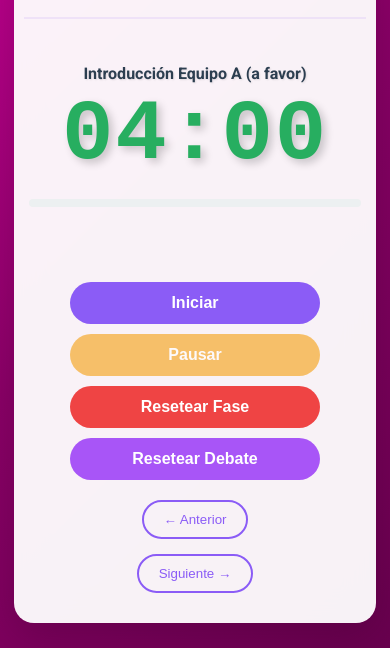
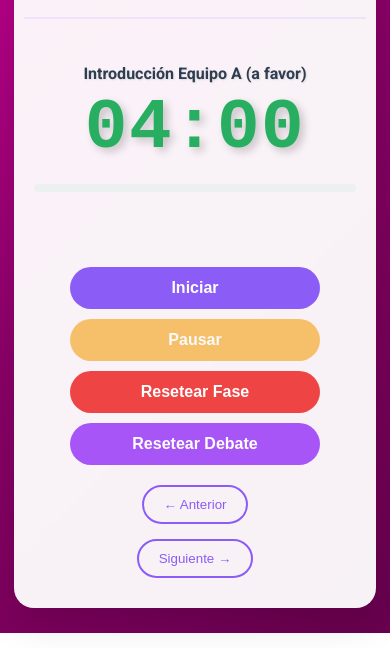
Before and after one commit to fgs36-ua/cronometro-ada, a website: page index.html in a window 390 px wide. Shown: the part 227-875 px from the top of the page. Drawn offline with Linux system fonts and the light colour scheme.

Commit message:
responsive con negativo arreglado

```diff
--- a/script.js
+++ b/script.js
@@ -230,7 +230,7 @@ class DebateTimer {
         }
     }    adjustTimerSize() {
         const timerContainer = this.timerDisplay.parentElement;
-        const containerWidth = timerContainer.offsetWidth;
+        const containerWidth = timerContainer.offsetWidth - 20; // Margen de seguridad
         const text = this.timerDisplay.textContent;
 
         // Resetear estilos inline primero para obtener medidas naturales
@@ -238,26 +238,36 @@ class DebateTimer {
         this.timerDisplay.style.whiteSpace = '';
         this.timerDisplay.style.wordBreak = '';
         this.timerDisplay.style.overflow = '';
+        this.timerDisplay.style.letterSpacing = '';
 
         // Solo aplicar ajustes en pantallas pequeñas
         if (containerWidth < 600) {
-            // Usar clamp para un escalado más fluido
-            const baseSize = Math.min(containerWidth / text.length * 2, containerWidth * 0.25);
-            const minSize = Math.max(baseSize * 0.4, 32); // Tamaño mínimo de 32px
-            const maxSize = Math.min(baseSize, 120); // Tamaño máximo de 120px
+            // Considerar texto más largo para tiempo negativo
+            const hasNegativeSign = text.includes('-');
+            const textLength = text.length;
+            const adjustmentFactor = hasNegativeSign ? 1.8 : 2.2; // Menos espacio para negativos
 
-            this.timerDisplay.style.fontSize = `clamp(${minSize}px, ${baseSize}px, ${maxSize}px)`;
+            // Calcular tamaño base considerando el ancho disponible y longitud del texto
+            const baseSize = Math.min(containerWidth / textLength * adjustmentFactor, containerWidth * 0.22);
+            const minSize = Math.max(baseSize * 0.5, 28); // Tamaño mínimo
+            const maxSize = Math.min(baseSize, hasNegativeSign ? 100 : 120); // Límite menor para negativos
+
+            this.timerDisplay.style.fontSize = `${Math.max(minSize, Math.min(maxSize, baseSize))}px`;
             this.timerDisplay.style.whiteSpace = 'normal';
             this.timerDisplay.style.wordBreak = 'break-all';
             this.timerDisplay.style.overflow = 'visible';
-            this.timerDisplay.style.letterSpacing = '0.02em';
+            this.timerDisplay.style.letterSpacing = hasNegativeSign ? '0.01em' : '0.02em';
             this.timerDisplay.style.lineHeight = '1';
+            this.timerDisplay.style.textAlign = 'center';
 
-            // Verificar si aún se desborda después del ajuste
+            // Verificación adicional para asegurar que cabe
             setTimeout(() => {
-                if (this.timerDisplay.scrollWidth > containerWidth) {
-                    const adjustedSize = Math.max((containerWidth / this.timerDisplay.scrollWidth) * maxSize, minSize);
-                    this.timerDisplay.style.fontSize = `${adjustedSize}px`;
+                const actualWidth = this.timerDisplay.scrollWidth;
+                if (actualWidth > containerWidth) {
+                    // Reducir más agresivamente si no cabe
+                    const reductionFactor = containerWidth / actualWidth;
+                    const newSize = Math.max(minSize, maxSize * reductionFactor * 0.95);
+                    this.timerDisplay.style.fontSize = `${newSize}px`;
                 }
             }, 10);
         }
@@ -563,13 +573,19 @@ class DebateTimer {
         }
 
         const phase = this.phases[this.currentPhaseIndex];
-        this.currentSpeakerDisplay.textContent = phase.name;
-
-        // Formatear tiempo
+        this.currentSpeakerDisplay.textContent = phase.name;        // Formatear tiempo
         const minutes = Math.floor(Math.abs(this.currentTime) / 60);
         const seconds = Math.abs(this.currentTime) % 60;
         const timeString = `${this.currentTime < 0 ? '-' : ''}${minutes.toString().padStart(2, '0')}:${seconds.toString().padStart(2, '0')}`;
+        const previousTimeString = this.timerDisplay.textContent;
         this.timerDisplay.textContent = timeString;
+
+        // Ajustar tamaño si cambió la longitud del texto (ej: de positivo a negativo)
+        const timerContainer = this.timerDisplay.parentElement;
+        const containerWidth = timerContainer.offsetWidth;
+        if (previousTimeString.length !== timeString.length || containerWidth < 600) {
+            this.adjustTimerSize();
+        }
 
         // Actualizar barra de progreso
         const progress = Math.max(0, (this.totalTime - this.currentTime) / this.totalTime * 100);
@@ -586,9 +602,6 @@ class DebateTimer {
             this.timerDisplay.classList.add('warning');
             this.progressFill.classList.add('warning');
         }
-
-        // Ajustar tamaño del cronómetro para dispositivos móviles
-        this.adjustTimerSize();
 
         // Actualizar panel de fases siempre
         this.updatePhasesList();
--- a/styles.css
+++ b/styles.css
@@ -637,21 +637,23 @@ h1 {
     h1 {
         font-size: 2rem;
     }
-
-    .timer {
-        font-size: clamp(4rem, 15vw, 8rem);
+      .timer {
+        font-size: clamp(4rem, 13vw, 8rem);
         line-height: 1;
         white-space: normal;
         word-break: break-all;
-        letter-spacing: 0.05em;
+        letter-spacing: 0.03em;
         overflow: visible;
         text-align: center;
-        padding: 0 10px;
+        padding: 0 15px;
+        max-width: 100%;
+        box-sizing: border-box;
     }
 
     .timer-display {
-        padding: 20px 10px;
+        padding: 20px 15px;
         overflow: hidden;
+        max-width: 100%;
     }
 
     .current-speaker {
@@ -733,22 +735,24 @@ h1 {
         margin: 15px auto;
         max-width: none;
     }
-
-    .timer {
-        font-size: clamp(3rem, 12vw, 5rem);
+      .timer {
+        font-size: clamp(3rem, 11vw, 5rem);
         line-height: 1;
         white-space: normal;
         word-break: break-all;
-        letter-spacing: 0.02em;
+        letter-spacing: 0.01em;
         overflow: visible;
         text-align: center;
-        padding: 0 5px;
+        padding: 0 10px;
+        max-width: 100%;
+        box-sizing: border-box;
     }
 
     .timer-display {
-        padding: 15px 5px;
+        padding: 15px 10px;
         min-height: auto;
         overflow: hidden;
+        max-width: 100%;
     }
 
     .current-speaker {
@@ -782,20 +786,23 @@ h1 {
         margin: 10px auto;
         max-width: none;
     }
-
-    .timer {
-        font-size: clamp(2.5rem, 10vw, 4rem);
+      .timer {
+        font-size: clamp(2.5rem, 9vw, 4rem);
         white-space: normal;
         word-break: break-all;
         letter-spacing: 0;
         overflow: visible;
         text-align: center;
-        padding: 0 3px;
+        padding: 0 8px;
+        max-width: 100%;
+        box-sizing: border-box;
+        line-height: 0.95;
     }
 
     .timer-display {
-        padding: 10px 3px;
+        padding: 10px 8px;
         overflow: hidden;
+        max-width: 100%;
     }
 
     .current-speaker {
@@ -821,22 +828,24 @@ h1 {
         margin: 5px auto;
         border-radius: 10px;
     }
-
-    .timer {
-        font-size: clamp(2rem, 8vw, 3rem);
+      .timer {
+        font-size: clamp(2rem, 7vw, 3rem);
         white-space: normal;
         word-break: break-all;
         letter-spacing: 0;
         overflow: visible;
         text-align: center;
-        padding: 0 2px;
+        padding: 0 5px;
         line-height: 0.9;
+        max-width: 100%;
+        box-sizing: border-box;
     }
 
     .timer-display {
-        padding: 8px 2px;
+        padding: 8px 5px;
         overflow: hidden;
         margin-bottom: 15px;
+        max-width: 100%;
     }
 
     .current-speaker {
```
